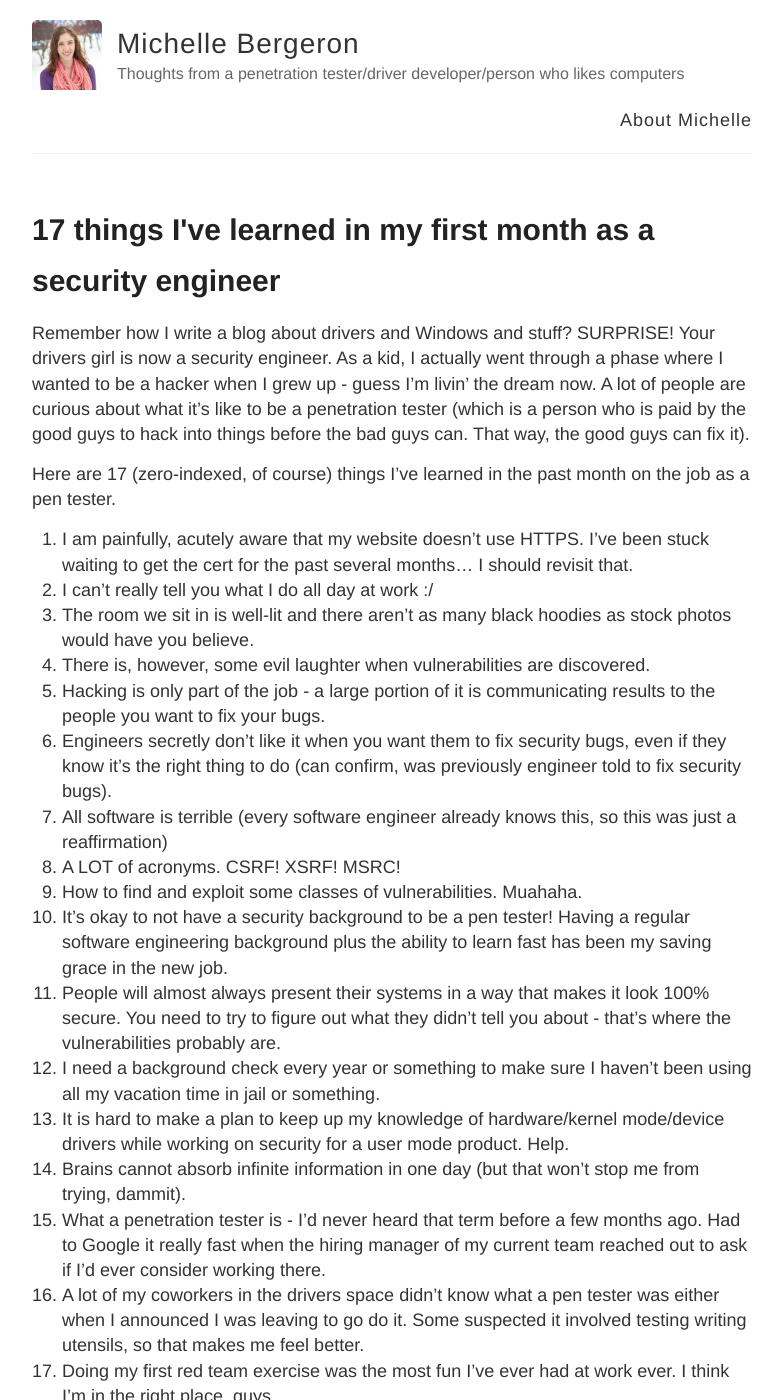
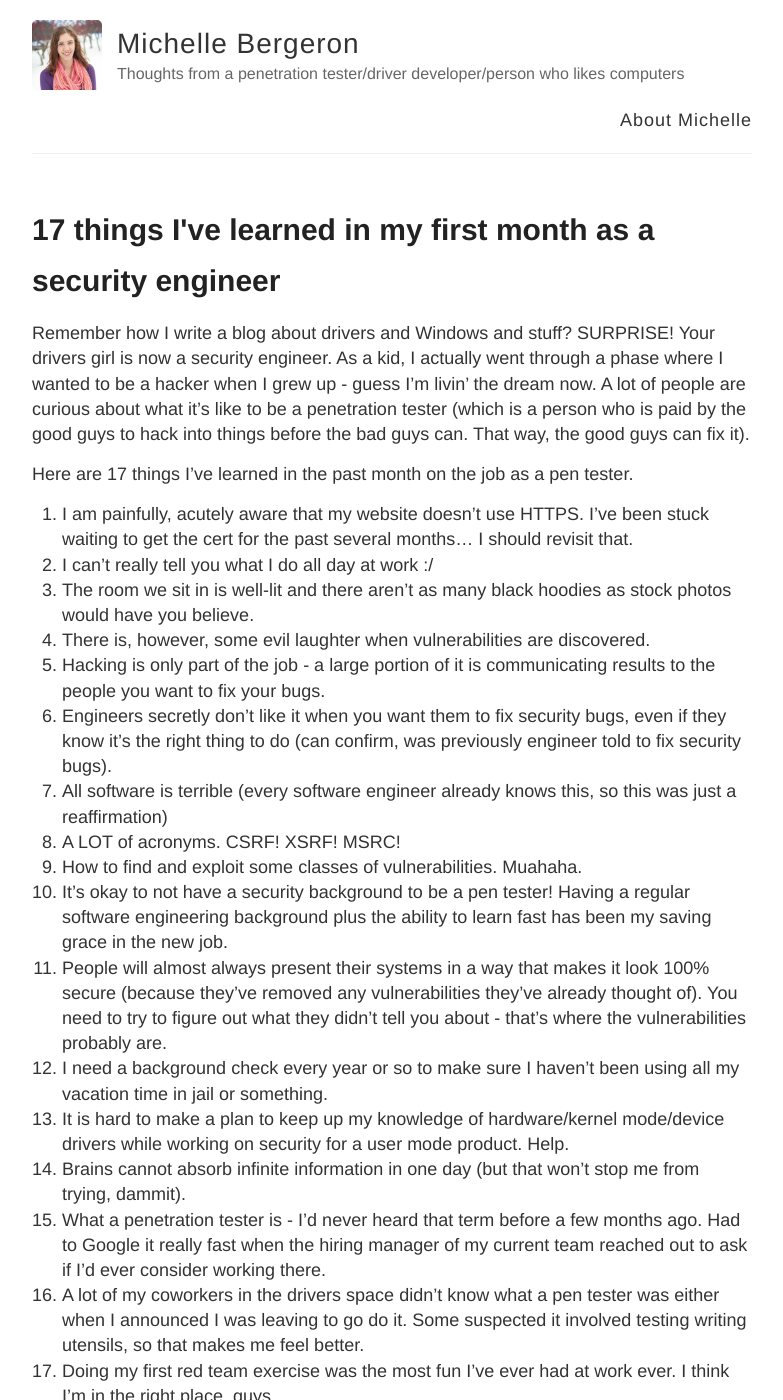
Before and after one commit to mrb113/mrb113.github.io, a Jekyll site: the page built from _posts/2018-8-8-First-Month-In-Security.md, in a window 1280 px wide and 1400 px high. Shown: the whole window, without its empty margins (248-1031 px from the left). Built offline with Jekyll 4.4.1, drawn with Linux system fonts in a browser that asks for light colours; comment, search, counter and statistics services are not loaded.

Commit message:
Github markdown didn't let me actually zero index

```diff
--- a/_posts/2018-8-8-First-Month-In-Security.md
+++ b/_posts/2018-8-8-First-Month-In-Security.md
@@ -7,7 +7,7 @@ Remember how I write a blog about drivers and Windows and stuff? SURPRISE! Your
 As a kid, I actually went through a phase where I wanted to be a hacker when I grew up - guess I'm livin' the dream now.
 A lot of people are curious about what it's like to be a penetration tester (which is a person who is paid by the good guys to hack into things before the bad guys can. That way, the good guys can fix it).
 
-Here are 17 (zero-indexed, of course) things I've learned in the past month on the job as a pen tester.
+Here are 17 things I've learned in the past month on the job as a pen tester.
 
 0. I am painfully, acutely aware that my website doesn't use HTTPS. I've been stuck waiting to get the cert for the past several months... I should revisit that.
 1. I can't really tell you what I do all day at work :/
@@ -19,8 +19,8 @@ Here are 17 (zero-indexed, of course) things I've learned in the past month on t
 7. A LOT of acronyms. CSRF! XSRF! MSRC!
 8. How to find and exploit some classes of vulnerabilities. Muahaha.
 9. It's okay to not have a security background to be a pen tester! Having a regular software engineering background plus the ability to learn fast has been my saving grace in the new job.
-10. People will almost always present their systems in a way that makes it look 100% secure. You need to try to figure out what they didn't tell you about - that's where the vulnerabilities probably are.
-11. I need a background check every year or something to make sure I haven't been using all my vacation time in jail or something.
+10. People will almost always present their systems in a way that makes it look 100% secure (because they've removed any vulnerabilities they've already thought of). You need to try to figure out what they didn't tell you about - that's where the vulnerabilities probably are.
+11. I need a background check every year or so to make sure I haven't been using all my vacation time in jail or something.
 12. It is hard to make a plan to keep up my knowledge of hardware/kernel mode/device drivers while working on security for a user mode product. Help.
 13. Brains cannot absorb infinite information in one day (but that won't stop me from trying, dammit).
 14. What a penetration tester is - I'd never heard that term before a few months ago. Had to Google it really fast when the hiring manager of my current team reached out to ask if I'd ever consider working there.
```
